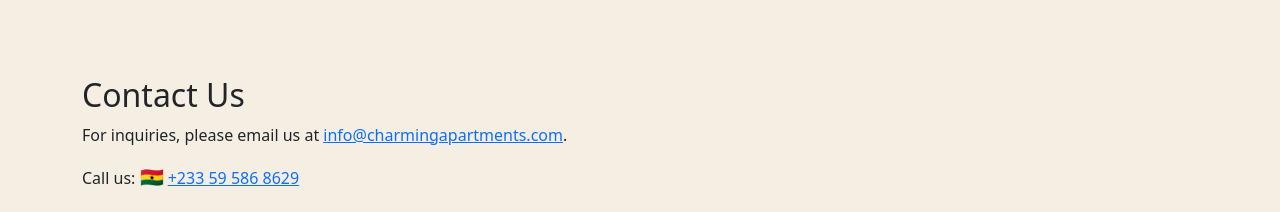
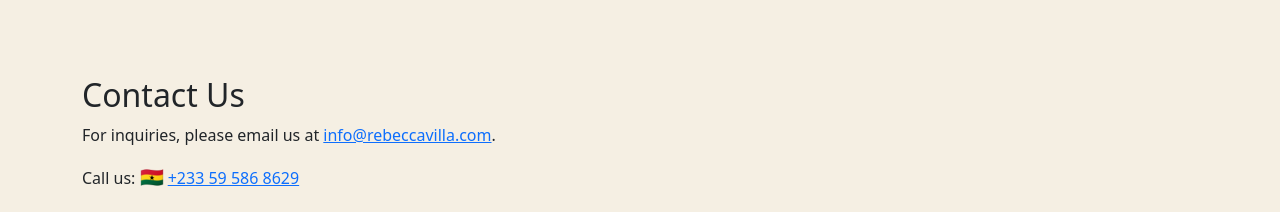
Before and after one commit to julianshaw2000/rebeccavilla, a plain HTML site: page index.html in a window 1280 px wide. Shown: the part 1440-1652 px from the top of the page. Drawn offline with nearby package versions, Linux system fonts and the light colour scheme.

Commit message:
info address

```diff
--- a/index.html
+++ b/index.html
@@ -112,7 +112,7 @@
     <!-- Contact Section -->
     <section id="contact" class="container py-5">
         <h2>Contact Us</h2>
-        <p>For inquiries, please email us at <a href="mailto:info@rebeccavilla.com">info@charmingapartments.com</a>.</p>
+        <p>For inquiries, please email us at <a href="mailto:info@rebeccavilla.com">info@rebeccavilla.com</a>.</p>
         <p>
             Call us:
             <span title="Ghana" style="font-size:1.2em;">🇬🇭</span>
```
